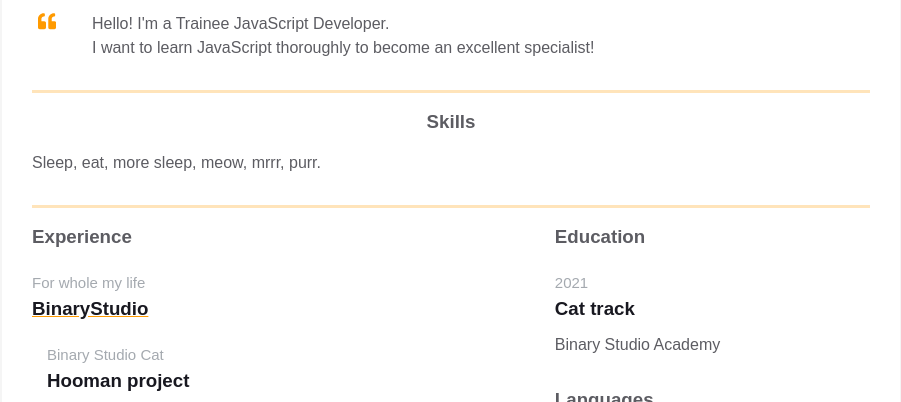
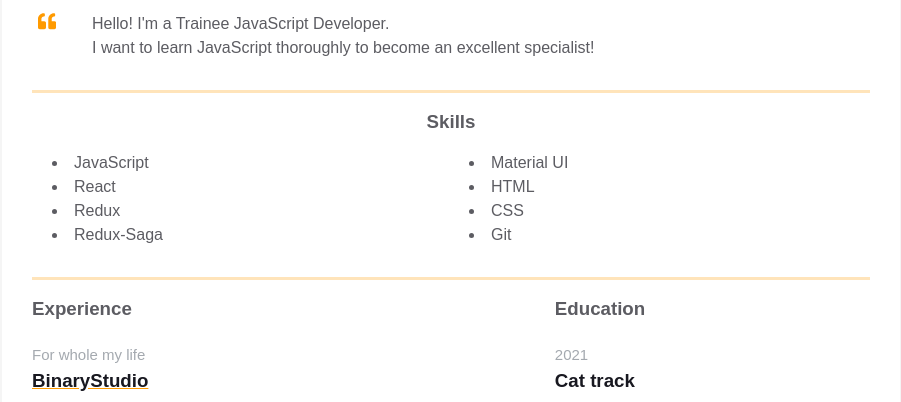
Before and after one commit to Karinkaaa/homepage, a plain HTML site: page index.html in a window 1280 px wide. Shown: the part 350-752 px from the top of the page, without its empty margins (189-1090 px from the left). Drawn offline with Linux system fonts and the light colour scheme.

Commit message:
Updated skill items

```diff
--- a/index.html
+++ b/index.html
@@ -90,7 +90,18 @@
             <div class="resume__block">
                 <div class="skills">
                     <h3 class="skills__header">Skills</h3>
-                    <p class="skills__text">Sleep, eat, more sleep, meow, mrrr, purr. </p>
+                    <p class="skills__text">
+                    <ul class="skills__items">
+                        <li>JavaScript</li>
+                        <li>React</li>
+                        <li>Redux</li>
+                        <li>Redux-Saga</li>
+                        <li>Material UI</li>
+                        <li>HTML</li>
+                        <li>CSS</li>
+                        <li>Git</li>
+                    </ul>
+                    </p>
                 </div>
             </div>
 
```
